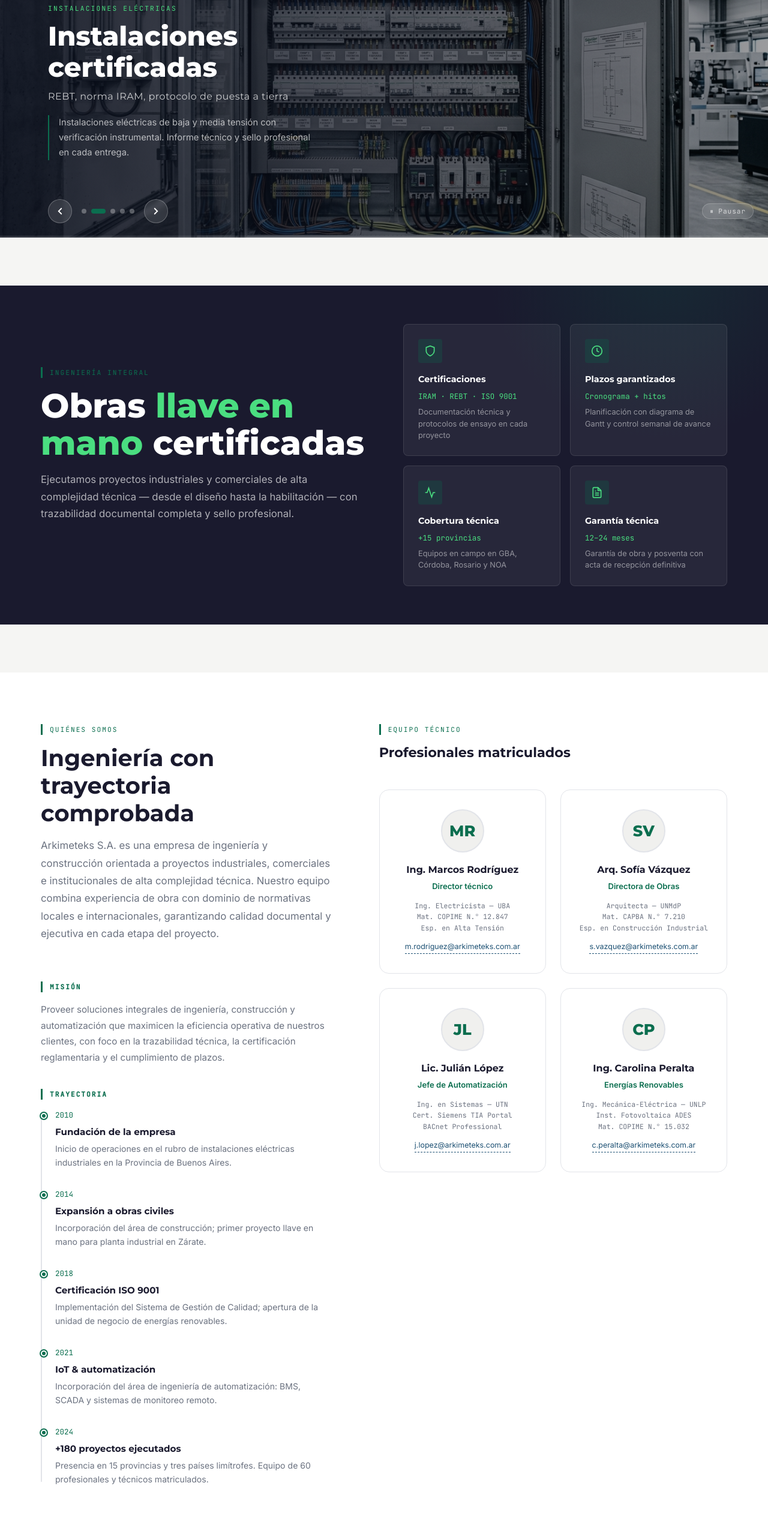
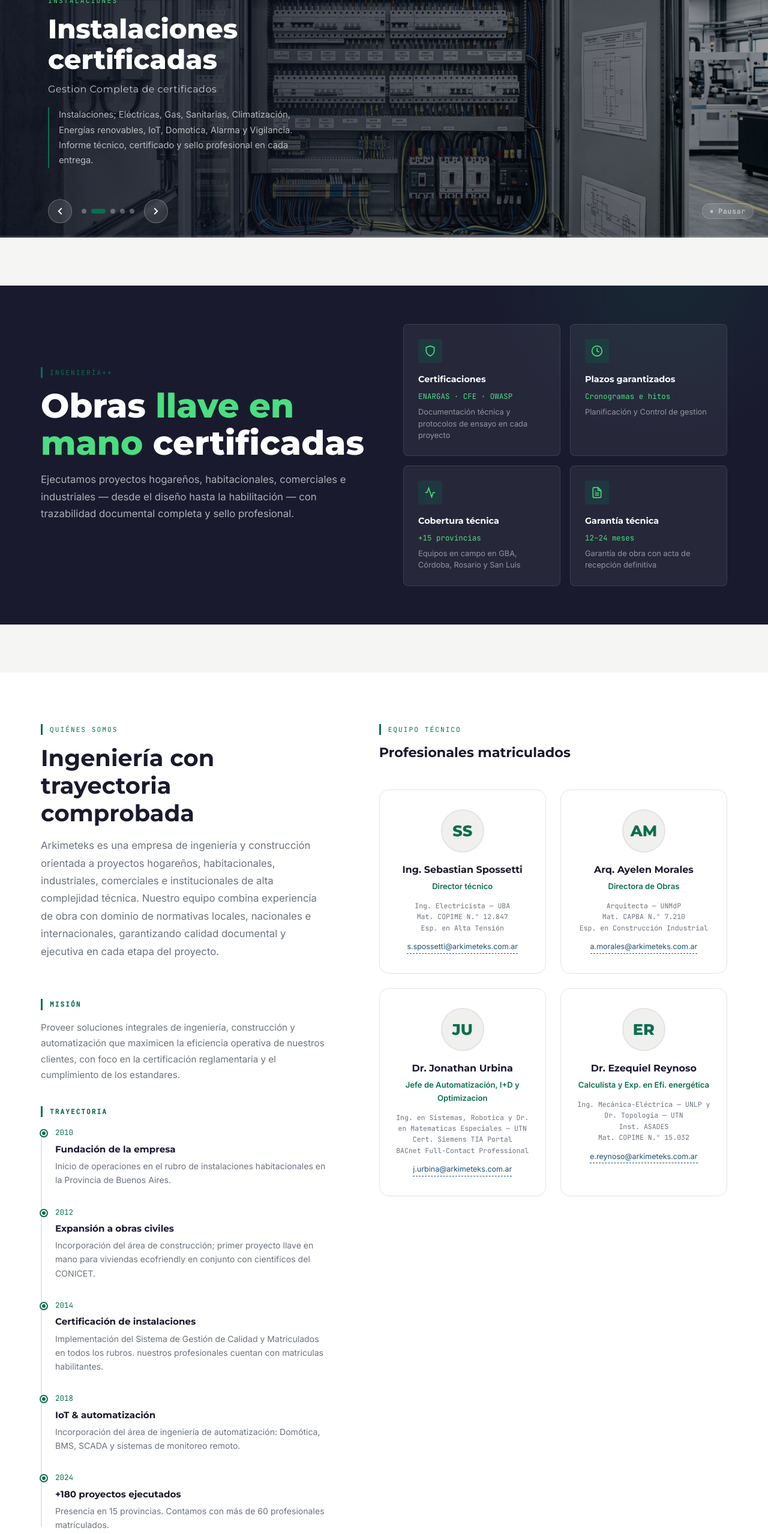
Before and after one commit to Y0-NaN/Arkimeteks, a plain HTML site: page index.html in a window 1280 px wide. Shown: the part 240-2797 px from the top of the page at 60% size. Drawn offline with Linux system fonts and the light colour scheme.

Commit message:
Retoques
Actualización de textos.

```diff
--- a/index.html
+++ b/index.html
@@ -8,7 +8,7 @@
   <!-- SEO -->
   <title>Arkimeteks — Ingeniería, Construcción y Automatización</title>
   <meta name="description"
-    content="Obras llave en mano, instalaciones certificadas, IoT, energías renovables y mantenimiento técnico. Ingeniería integral para proyectos industriales y comerciales en Argentina." />
+    content="Obras llave en mano, instalaciones certificadas, IoT, energías renovables, climatización, mantenimiento técnico. Ingeniería integral para proyectos hogareños, comerciales e industriales en Argentina." />
   <meta name="robots" content="index, follow" />
   <link rel="canonical" href="https://arkimeteks.com.ar/" />
 
@@ -125,9 +125,9 @@
           <div class="carousel__content">
             <p class="carousel__tag">Construcción integral</p>
             <h2 class="carousel__title">Obras<br>llave en mano</h2>
-            <p class="carousel__subtitle">Gestión integral de proyecto: diseño, ejecución y entrega</p>
+            <p class="carousel__subtitle">Gestión integral de proyecto: diseño, ejecución, entrega y certificación</p>
             <p class="carousel__desc">Desde el anteproyecto hasta la habilitación municipal. Planos as-built, memorias
-              de cálculo estructural y acta de recepción técnica incluidos.</p>
+              de cálculo estructural, acta de recepción y certificaciones técnicas incluidas.</p>
           </div>
         </article>
 
@@ -139,11 +139,11 @@
             height="1080" loading="lazy" />
           <div class="carousel__overlay" aria-hidden="true"></div>
           <div class="carousel__content">
-            <p class="carousel__tag">Instalaciones eléctricas</p>
+            <p class="carousel__tag">Instalaciones</p>
             <h2 class="carousel__title">Instalaciones<br>certificadas</h2>
-            <p class="carousel__subtitle">REBT, norma IRAM, protocolo de puesta a tierra</p>
-            <p class="carousel__desc">Instalaciones eléctricas de baja y media tensión con verificación instrumental.
-              Informe técnico y sello profesional en cada entrega.</p>
+            <p class="carousel__subtitle">Gestion Completa de certificados</p>
+            <p class="carousel__desc">Instalaciones; Eléctricas, Gas, Sanitarias, Climatización, Energías renovables, IoT, Domotica, Alarma y Vigilancia.
+              Informe técnico, certificado y sello profesional en cada entrega.</p>
           </div>
         </article>
 
@@ -155,10 +155,10 @@
             loading="lazy" />
           <div class="carousel__overlay" aria-hidden="true"></div>
           <div class="carousel__content">
-            <p class="carousel__tag">Automatización industrial</p>
+            <p class="carousel__tag">Automatización hogareña e industrial</p>
             <h2 class="carousel__title">IoT y<br>automatización</h2>
-            <p class="carousel__subtitle">BMS, SCADA, PLCs y sensórica avanzada</p>
-            <p class="carousel__desc">Integración de sistemas de gestión de edificios (BMS) con protocolos Modbus,
+            <p class="carousel__subtitle">Casas, Edificios, Comercios, Industria, Invernaderos</p>
+            <p class="carousel__desc">Software y Hardware propio, Integración con sistemas de gestión de edificios (BMS) con protocolos Modbus,
               BACnet y MQTT. Monitoreo remoto y dashboards en tiempo real.</p>
           </div>
         </article>
@@ -171,10 +171,10 @@
             loading="lazy" />
           <div class="carousel__overlay" aria-hidden="true"></div>
           <div class="carousel__content">
-            <p class="carousel__tag">Energía solar fotovoltaica</p>
+            <p class="carousel__tag">Energías Eficaces y Eficientes</p>
             <h2 class="carousel__title">Energías<br>renovables</h2>
-            <p class="carousel__subtitle">Sistemas fotovoltaicos on-grid y off-grid certificados</p>
-            <p class="carousel__desc">Dimensionamiento, ingeniería de detalle, instalación y habilitación ante EDES.
+            <p class="carousel__subtitle">Sistemas fotovoltaicos y Eolicos on/off-grid certificados</p>
+            <p class="carousel__desc">Dimensionamiento, instalación, mantenimiento y certificación.
               Generación distribuida y sistemas de almacenamiento con baterías LiFePO₄.</p>
           </div>
         </article>
@@ -187,10 +187,10 @@
             height="1080" loading="lazy" />
           <div class="carousel__overlay" aria-hidden="true"></div>
           <div class="carousel__content">
-            <p class="carousel__tag">Operación y mantenimiento</p>
+            <p class="carousel__tag">Operación y Mantenimiento</p>
             <h2 class="carousel__title">Mantenimiento<br>y certificación</h2>
-            <p class="carousel__subtitle">Contratos de O&amp;M, auditorías técnicas, SLA garantizado</p>
-            <p class="carousel__desc">Planes de mantenimiento preventivo y correctivo. Informes de estado, certificación
+            <p class="carousel__subtitle">Auditorías técnicas, SLA garantizado</p>
+            <p class="carousel__desc">Planes de mantenimiento preventivos y correctivos. Informes de estado, certificación
               reglamentaria anual y soporte 24/7 para instalaciones críticas.</p>
           </div>
         </article>
@@ -244,12 +244,12 @@
         <div class="container">
           <div class="home-hero__inner">
             <div>
-              <span class="section-tag">Ingeniería integral</span>
+              <span class="section-tag">Ingeniería++</span>
               <h1 class="home-hero__headline" id="home-heading">
                 Obras <em>llave en mano</em> certificadas
               </h1>
               <p class="home-hero__sub">
-                Ejecutamos proyectos industriales y comerciales de alta complejidad técnica — desde el diseño hasta la
+                Ejecutamos proyectos hogareños, habitacionales, comerciales e industriales — desde el diseño hasta la
                 habilitación — con trazabilidad documental completa y sello profesional.
               </p>
             </div>
@@ -263,7 +263,7 @@
                   </svg>
                 </div>
                 <div class="value-card__title">Certificaciones</div>
-                <div class="value-card__value">IRAM · REBT · ISO 9001</div>
+                <div class="value-card__value">ENARGAS · CFE · OWASP</div>
                 <div class="value-card__desc">Documentación técnica y protocolos de ensayo en cada proyecto</div>
               </div>
 
@@ -275,8 +275,8 @@
                   </svg>
                 </div>
                 <div class="value-card__title">Plazos garantizados</div>
-                <div class="value-card__value">Cronograma + hitos</div>
-                <div class="value-card__desc">Planificación con diagrama de Gantt y control semanal de avance</div>
+                <div class="value-card__value">Cronogramas e hitos</div>
+                <div class="value-card__desc">Planificación y Control de gestion</div>
               </div>
 
               <div class="value-card animate-in" data-delay="160">
@@ -287,7 +287,7 @@
                 </div>
                 <div class="value-card__title">Cobertura técnica</div>
                 <div class="value-card__value">+15 provincias</div>
-                <div class="value-card__desc">Equipos en campo en GBA, Córdoba, Rosario y NOA</div>
+                <div class="value-card__desc">Equipos en campo en GBA, Córdoba, Rosario y San Luis</div>
               </div>
 
               <div class="value-card animate-in" data-delay="240">
@@ -302,7 +302,7 @@
                 </div>
                 <div class="value-card__title">Garantía técnica</div>
                 <div class="value-card__value">12–24 meses</div>
-                <div class="value-card__desc">Garantía de obra y posventa con acta de recepción definitiva</div>
+                <div class="value-card__desc">Garantía de obra con acta de recepción definitiva</div>
               </div>
 
             </div><!-- /value-cards -->
@@ -320,17 +320,17 @@
             <span class="section-tag">Quiénes somos</span>
             <h2 class="section-title" id="quienes-heading">Ingeniería con trayectoria comprobada</h2>
             <p class="about__intro">
-              Arkimeteks S.A. es una empresa de ingeniería y construcción orientada a proyectos industriales,
+              Arkimeteks es una empresa de ingeniería y construcción orientada a proyectos hogareños, habitacionales, industriales,
               comerciales e institucionales de alta complejidad técnica. Nuestro equipo combina experiencia de obra con
-              dominio de normativas locales e internacionales, garantizando calidad documental y ejecutiva en cada etapa
+              dominio de normativas locales, nacionales e internacionales, garantizando calidad documental y ejecutiva en cada etapa
               del proyecto.
             </p>
 
             <h3 class="section-tag" style="margin-top:2rem">Misión</h3>
             <p style="font-size:.95rem;color:var(--color-text-muted);line-height:1.75;margin-bottom:2rem;">
               Proveer soluciones integrales de ingeniería, construcción y automatización que maximicen la eficiencia
-              operativa de nuestros clientes, con foco en la trazabilidad técnica, la certificación reglamentaria y el
-              cumplimiento de plazos.
+              operativa de nuestros clientes, con foco en la certificación reglamentaria y el
+              cumplimiento de los estandares.
             </p>
 
             <!-- Timeline -->
@@ -340,36 +340,36 @@
               <div class="timeline__item" role="listitem">
                 <div class="timeline__year">2010</div>
                 <div class="timeline__title">Fundación de la empresa</div>
-                <div class="timeline__desc">Inicio de operaciones en el rubro de instalaciones eléctricas industriales
+                <div class="timeline__desc">Inicio de operaciones en el rubro de instalaciones habitacionales
                   en la Provincia de Buenos Aires.</div>
               </div>
 
               <div class="timeline__item" role="listitem">
-                <div class="timeline__year">2014</div>
+                <div class="timeline__year">2012</div>
                 <div class="timeline__title">Expansión a obras civiles</div>
                 <div class="timeline__desc">Incorporación del área de construcción; primer proyecto llave en mano para
-                  planta industrial en Zárate.</div>
+                  viviendas ecofriendly en conjunto con cientificos del CONICET.</div>
+              </div>
+
+              <div class="timeline__item" role="listitem">
+                <div class="timeline__year">2014</div>
+                <div class="timeline__title">Certificación de instalaciones</div>
+                <div class="timeline__desc">Implementación del Sistema de Gestión de Calidad y Matriculados en todos los rubros.
+                  nuestros profesionales cuentan con matriculas habilitantes.</div>
               </div>
 
               <div class="timeline__item" role="listitem">
                 <div class="timeline__year">2018</div>
-                <div class="timeline__title">Certificación ISO 9001</div>
-                <div class="timeline__desc">Implementación del Sistema de Gestión de Calidad; apertura de la unidad de
-                  negocio de energías renovables.</div>
-              </div>
-
-              <div class="timeline__item" role="listitem">
-                <div class="timeline__year">2021</div>
                 <div class="timeline__title">IoT & automatización</div>
-                <div class="timeline__desc">Incorporación del área de ingeniería de automatización: BMS, SCADA y
+                <div class="timeline__desc">Incorporación del área de ingeniería de automatización: Domótica, BMS, SCADA y
                   sistemas de monitoreo remoto.</div>
               </div>
 
               <div class="timeline__item" role="listitem">
                 <div class="timeline__year">2024</div>
                 <div class="timeline__title">+180 proyectos ejecutados</div>
-                <div class="timeline__desc">Presencia en 15 provincias y tres países limítrofes. Equipo de 60
-                  profesionales y técnicos matriculados.</div>
+                <div class="timeline__desc">Presencia en 15 provincias. Contamos con más de 60
+                  profesionales matriculados.</div>
               </div>
 
             </div>
@@ -382,55 +382,55 @@
             <div class="team-grid">
 
               <div class="team-card animate-in">
-                <div class="team-card__avatar" aria-hidden="true">MR</div>
-                <div class="team-card__name">Ing. Marcos Rodríguez</div>
+                <div class="team-card__avatar" aria-hidden="true">SS</div>
+                <div class="team-card__name">Ing. Sebastian Spossetti</div>
                 <div class="team-card__role">Director técnico</div>
                 <div class="team-card__creds">
                   Ing. Electricista — UBA<br>
                   Mat. COPIME N.° 12.847<br>
                   Esp. en Alta Tensión
                 </div>
-                <a class="team-card__email" href="mailto:m.rodriguez@arkimeteks.com.ar"
-                  aria-label="Email de Ing. Marcos Rodríguez">m.rodriguez@arkimeteks.com.ar</a>
+                <a class="team-card__email" href="mailto:s.spossetti@arkimeteks.com.ar"
+                  aria-label="Email de Ing. Sebastian Spossetti">s.spossetti@arkimeteks.com.ar</a>
               </div>
 
               <div class="team-card animate-in" data-delay="80">
-                <div class="team-card__avatar" aria-hidden="true">SV</div>
-                <div class="team-card__name">Arq. Sofía Vázquez</div>
+                <div class="team-card__avatar" aria-hidden="true">AM</div>
+                <div class="team-card__name">Arq. Ayelen Morales</div>
                 <div class="team-card__role">Directora de Obras</div>
                 <div class="team-card__creds">
                   Arquitecta — UNMdP<br>
                   Mat. CAPBA N.° 7.210<br>
                   Esp. en Construcción Industrial
                 </div>
-                <a class="team-card__email" href="mailto:s.vazquez@arkimeteks.com.ar"
-                  aria-label="Email de Arq. Sofía Vázquez">s.vazquez@arkimeteks.com.ar</a>
+                <a class="team-card__email" href="mailto:a.morales@arkimeteks.com.ar"
+                  aria-label="Email de Arq. Ayelen Morales">a.morales@arkimeteks.com.ar</a>
               </div>
 
               <div class="team-card animate-in" data-delay="160">
-                <div class="team-card__avatar" aria-hidden="true">JL</div>
-                <div class="team-card__name">Lic. Julián López</div>
-                <div class="team-card__role">Jefe de Automatización</div>
+                <div class="team-card__avatar" aria-hidden="true">JU</div>
+                <div class="team-card__name">Dr. Jonathan Urbina</div>
+                <div class="team-card__role">Jefe de Automatización, I+D y Optimizacion</div>
                 <div class="team-card__creds">
-                  Ing. en Sistemas — UTN<br>
+                  Ing. en Sistemas, Robotica y Dr. en Matematicas Especiales — UTN<br>
                   Cert. Siemens TIA Portal<br>
-                  BACnet Professional
+                  BACnet Full-Contact Professional
                 </div>
-                <a class="team-card__email" href="mailto:j.lopez@arkimeteks.com.ar"
-                  aria-label="Email de Lic. Julián López">j.lopez@arkimeteks.com.ar</a>
+                <a class="team-card__email" href="mailto:j.urbina@arkimeteks.com.ar"
+                  aria-label="Email de Dr. Jonathan Urbina">j.urbina@arkimeteks.com.ar</a>
               </div>
 
               <div class="team-card animate-in" data-delay="240">
-                <div class="team-card__avatar" aria-hidden="true">CP</div>
-                <div class="team-card__name">Ing. Carolina Peralta</div>
-                <div class="team-card__role">Energías Renovables</div>
+                <div class="team-card__avatar" aria-hidden="true">ER</div>
+                <div class="team-card__name">Dr. Ezequiel Reynoso</div>
+                <div class="team-card__role">Calculista y Exp. en Efi. energética</div>
                 <div class="team-card__creds">
-                  Ing. Mecánica-Eléctrica — UNLP<br>
-                  Inst. Fotovoltaica ADES<br>
+                  Ing. Mecánica-Eléctrica — UNLP y Dr. Topología — UTN<br>
+                  Inst. ASADES<br>
                   Mat. COPIME N.° 15.032
                 </div>
                 <a class="team-card__email" href="mailto:c.peralta@arkimeteks.com.ar"
-                  aria-label="Email de Ing. Carolina Peralta">c.peralta@arkimeteks.com.ar</a>
+                  aria-label="Email de Dr. Ezequiel Reynoso">e.reynoso@arkimeteks.com.ar</a>
               </div>
 
             </div><!-- /team-grid -->
@@ -465,9 +465,9 @@
                 <li>Anteproyecto y proyecto ejecutivo (arquitectura + estructura)</li>
                 <li>Gestión de permisos y habilitaciones municipales</li>
                 <li>Dirección técnica de obra y control de avance</li>
-                <li>Planos as-built y memoria de cálculo estructural</li>
+                <li>Planos as-built y memoria de cálculo</li>
+                <li>Certificacion de instalaciones</li>
                 <li>Acta de recepción técnica definitiva</li>
-                <li>Normas: CIRSOC 201/103, REBT Argentina</li>
               </ul>
             </div>
           </article>
@@ -482,14 +482,14 @@
             </div>
             <div class="service-card__body">
               <h3 class="service-card__title">Instalaciones certificadas</h3>
-              <p class="service-card__subtitle">BT / MT · Termografía · Puesta a tierra</p>
+              <p class="service-card__subtitle">Gas GN/GLP · Electricidad · Otras</p>
               <ul class="service-card__list">
                 <li>Instalaciones eléctricas BT y MT (hasta 33 kV)</li>
-                <li>Protocolos de puesta a tierra e impedancia de bucle</li>
-                <li>Inspección termográfica y análisis de calidad de red</li>
-                <li>Informe técnico con sello matriculado (COPIME)</li>
-                <li>Tableros de distribución y protecciones (IEC 61439)</li>
-                <li>Instalaciones contra incendio (IRAM 3517)</li>
+                <li>Instalaciones de Gas GN/GLP</li>
+                <li>Instalaciones Sanitarias y Pluviales</li>
+                <li>Instalaciones de Sistemas de Climatización</li>
+                <li>Instalaciones de energías renovables</li>
+                <li>Instalaciones Domotica, Automatizacón, Vigilancia y Telemetría</li>
               </ul>
             </div>
           </article>
@@ -508,8 +508,9 @@
               <ul class="service-card__list">
                 <li>Sistemas BMS con integración KNX, BACnet y Modbus TCP</li>
                 <li>SCADA con interfaz HMI y dashboards remotos</li>
-                <li>Programación de PLC Siemens S7 / Allen-Bradley</li>
-                <li>Sensórica: temperatura, humedad, calidad de aire, energía</li>
+                <li>Programación de PLCs: Siemens / Allen-Bradley / ESP32 / STM32</li>
+                <li>Sistemas y Servidores con Arquitetura: x86, ARM, RISCV</li>
+                <li>Sensórica hogareña e industrial con integracion a sistemas BMS</li>
                 <li>Conectividad MQTT para integración con nube IoT</li>
                 <li>Validación IQ/OQ/PQ para entornos regulados</li>
               </ul>
@@ -521,18 +522,18 @@
             <div class="service-card__img-wrap">
               <img class="service-card__img" src="assets/images/slide-renovables.jpg"
                 alt="Instalación de paneles solares en cubierta industrial" width="680" height="200" loading="lazy" />
-              <span class="service-card__badge">Solar</span>
+              <span class="service-card__badge">Eficiencia energética</span>
             </div>
             <div class="service-card__body">
               <h3 class="service-card__title">Energías renovables</h3>
-              <p class="service-card__subtitle">FV on-grid / off-grid · Generación distribuida</p>
+              <p class="service-card__subtitle">FV & EO on/off-grid · Generación distribuida</p>
               <ul class="service-card__list">
                 <li>Estudio de viabilidad y dimensionamiento PVsyst</li>
-                <li>Instalación fotovoltaica con inversores certificados</li>
-                <li>Almacenamiento con baterías LiFePO₄ (sistemas off-grid)</li>
-                <li>Habilitación ante distribuidora (EDES / EDENOR / EDESUR)</li>
+                <li>Instalación fotovoltaica/eolica con inversores certificados</li>
+                <li>Almacenamiento con baterías LiFePO₄ (off-grid)</li>
+                <li>Habilitación ante distribuidoras</li>
                 <li>Monitoreo de generación en tiempo real</li>
-                <li>Marco Res. SEE 281/17 y Ley 27.424</li>
+                <li>Marco: DI-2019-28-APN-SSERYEE#MHA</li>
               </ul>
             </div>
           </article>
@@ -580,7 +581,7 @@
             <div class="process__step" role="listitem">
               <div class="process__step-icon" aria-hidden="true">03</div>
               <div class="process__step-label">Ejecución</div>
-              <div class="process__step-sub">Obra con control de calidad semanal</div>
+              <div class="process__step-sub">Obra con control de calidad</div>
             </div>
 
             <div class="process__step" role="listitem">
```
